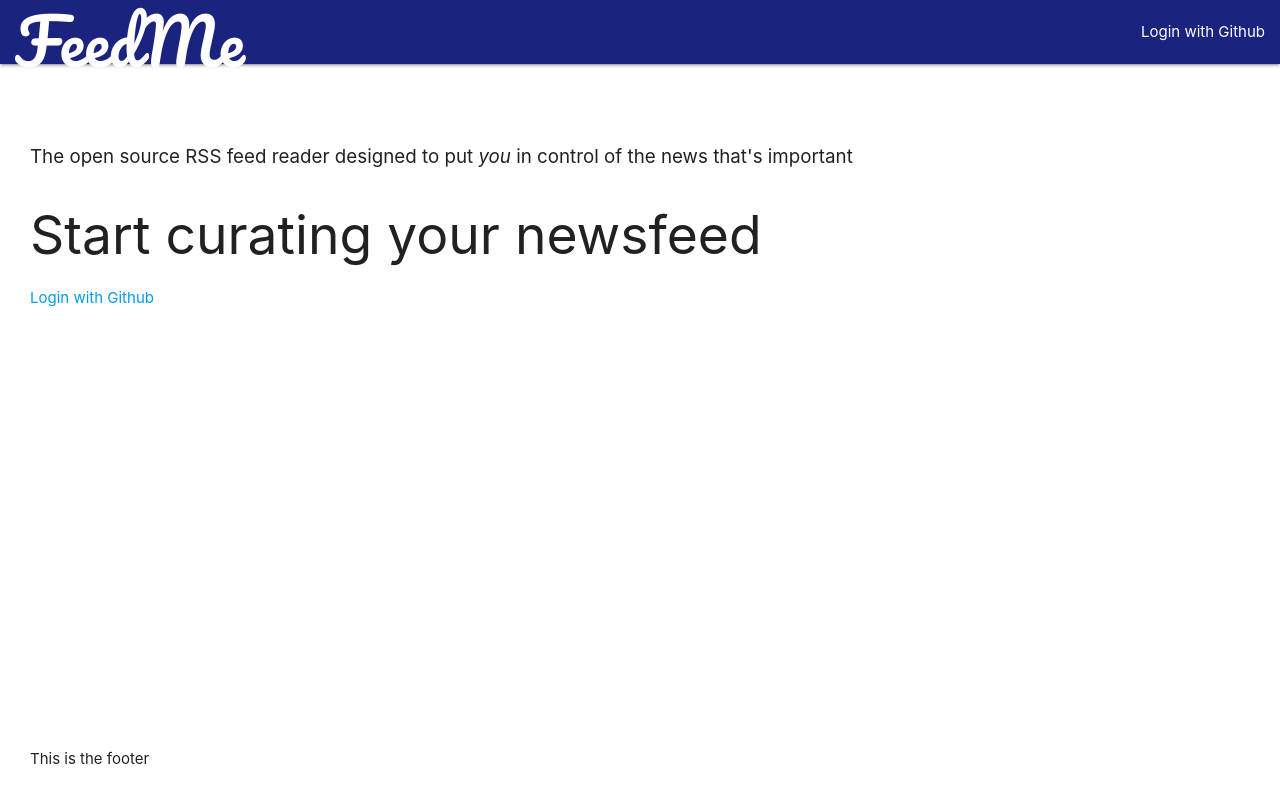
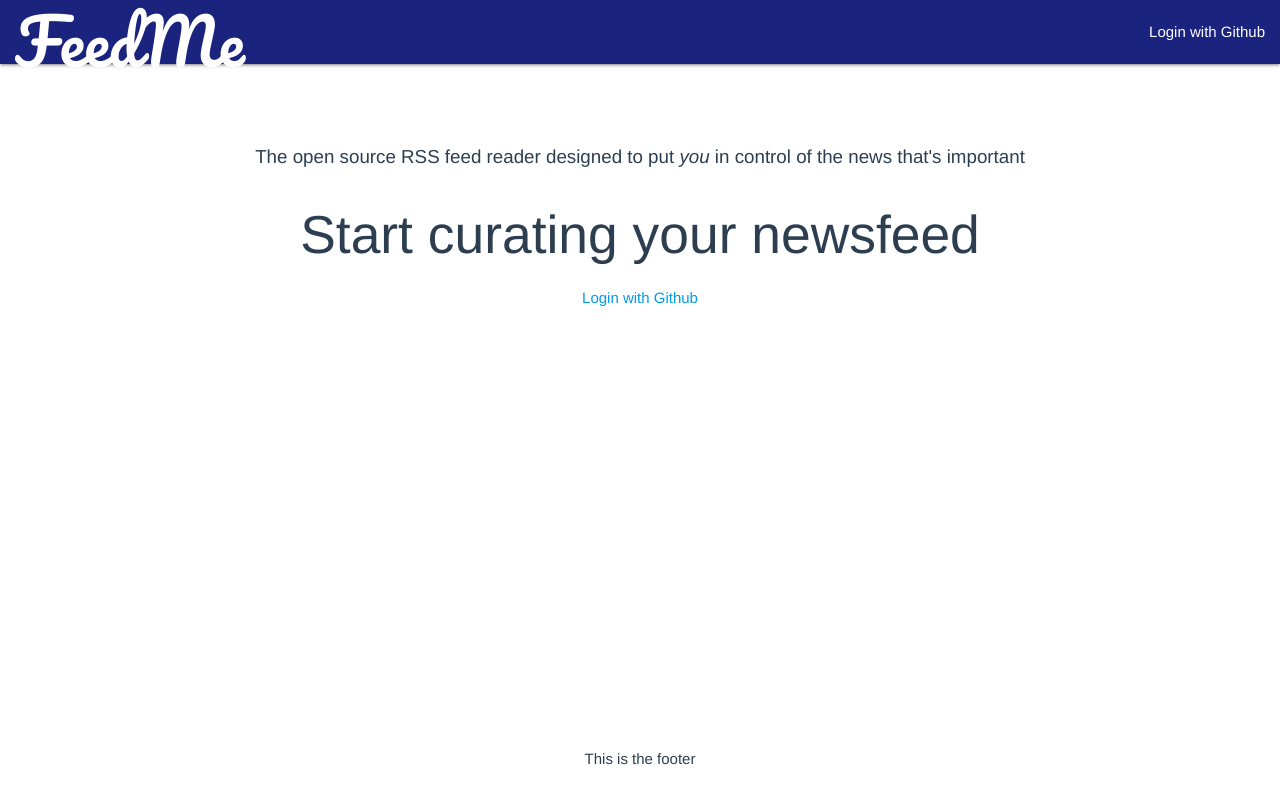
Before and after one commit to sean-beard/feed-me-nextjs, a Next.js app: page / in a window 1280 px wide. Built offline with nearby package versions, Linux system fonts and the light colour scheme; no server answers.

Commit message:
ui: fix footer styles

```diff
--- a/pages/_app.tsx
+++ b/pages/_app.tsx
@@ -49,16 +49,10 @@ function MyApp({ Component, pageProps }: AppProps) {
       </Head>
       <Script src="https://cdnjs.cloudflare.com/ajax/libs/materialize/1.0.0/js/materialize.min.js"></Script>
 
-      <div
-        style={{
-          height: "100vh",
-          display: "flex",
-          flexDirection: "column",
-        }}
-      >
+      <div id="app">
         <Nav />
 
-        <main style={{ height: "100%", padding: "2rem" }}>
+        <main>
           <Component {...pageProps} />
         </main>
 
--- a/styles/globals.css
+++ b/styles/globals.css
@@ -1,5 +1,10 @@
 h2 {
   font-size: 2rem;
+}
+
+main {
+  padding: 2rem;
+  flex: 1;
 }
 
 footer {
```
